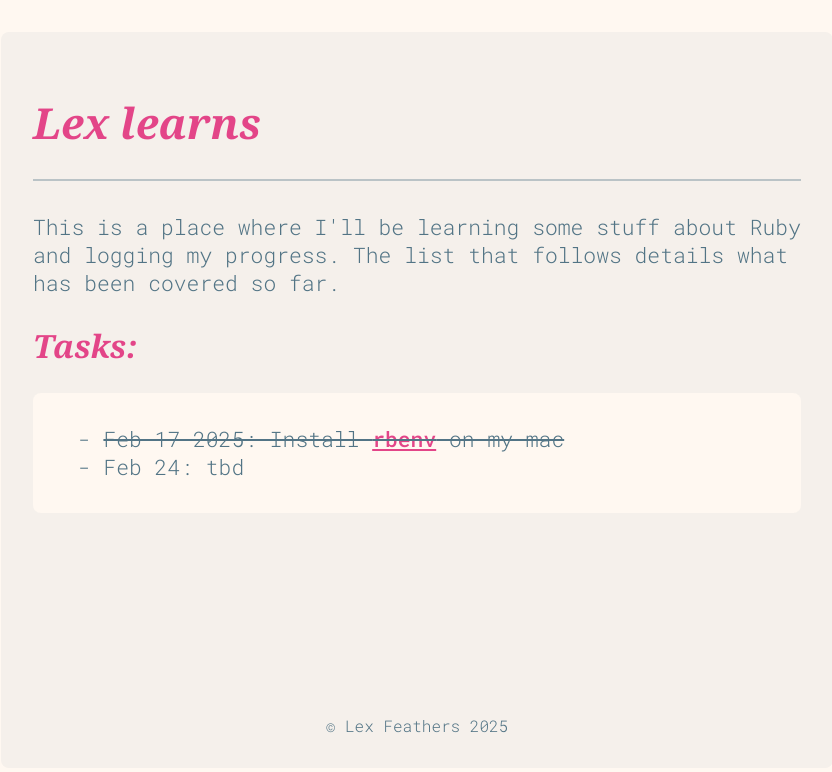
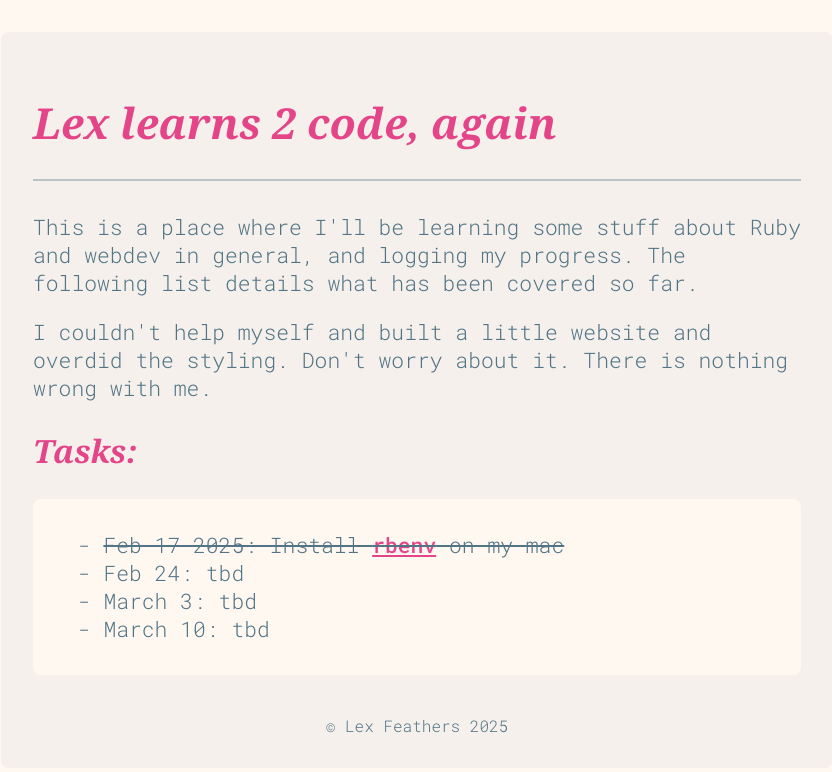
Before and after one commit to lexfeathers/minataur, a plain HTML site: page index.html in a window 1280 px wide. Shown: the whole page, without its empty margins (223-1055 px from the left). Drawn offline with Linux system fonts and the light colour scheme.

Commit message:
index tweaks

```diff
--- a/index.html
+++ b/index.html
@@ -12,17 +12,20 @@
 <body>
     <main>
         <header>
-            <h1>Lex learns</h1>
+            <h1>Lex learns 2 code, again</h1>
             <hr>
         </header>
 
         <article>
-            <p>This is a place where I'll be learning some stuff about Ruby and logging my progress. The list that follows details what has been covered so far.</p>
+            <p>This is a place where I'll be learning some stuff about Ruby and webdev in general, and logging my progress. The following list details what has been covered so far.</p>
+            <p>I couldn't help myself and built a little website and overdid the styling. Don't worry about it. There is nothing wrong with me.</p>
 
             <h2>Tasks:</h2>
             <ul>
                 <li><s>Feb 17 2025: Install <a href="https://github.com/rbenv/rbenv" target="_blank">rbenv</a> on my mac</s></li>
                 <li>Feb 24: tbd</li>
+                <li>March 3: tbd</li>
+                <li>March 10: tbd</li>
             </ul>
         </article>
 
```
